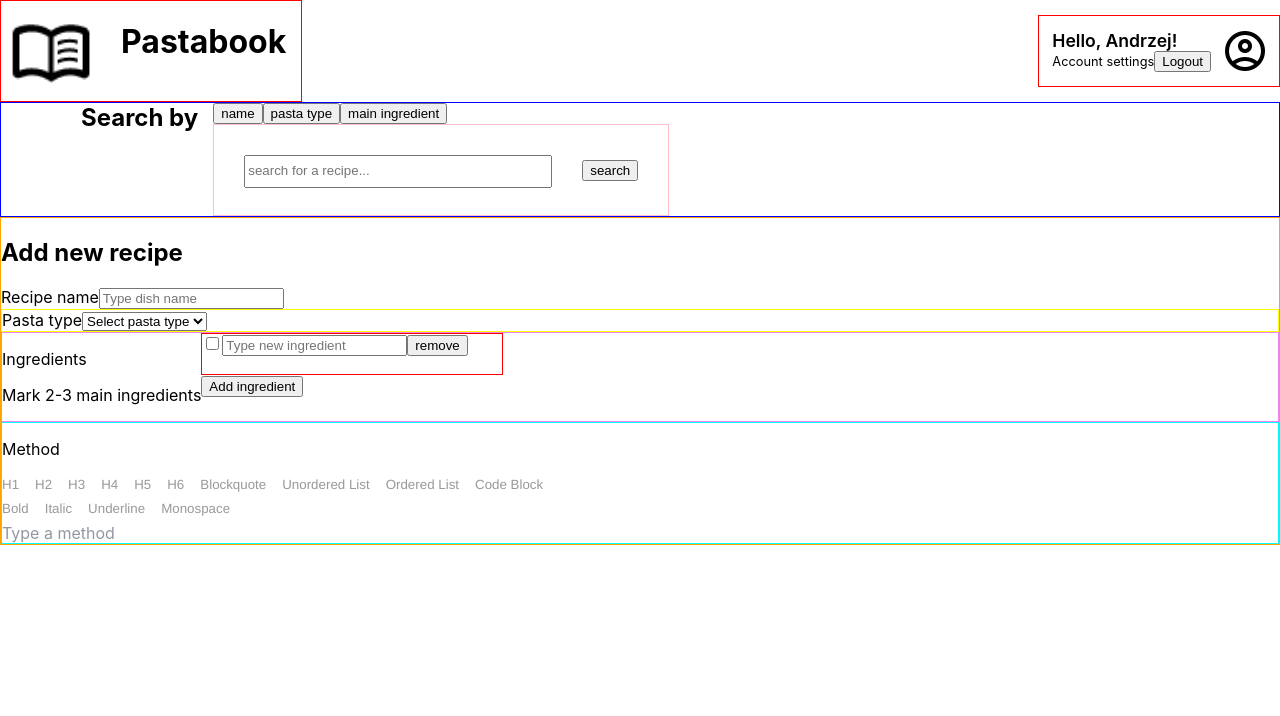
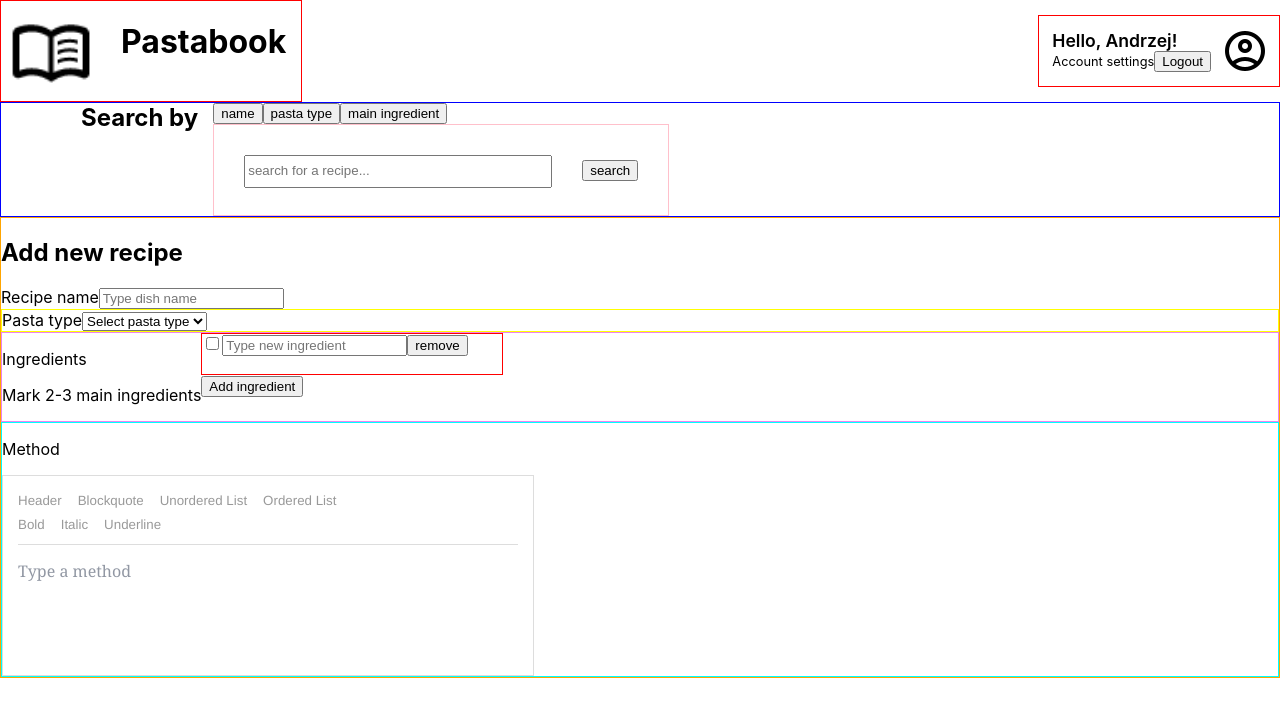
Before and after one commit to andrzejkukuryk/pastabook, a React (Create React App) app: page /add in a window 1280 px wide. Shown: the top 716 px of the page. Built offline with nearby package versions, Linux system fonts and the light colour scheme; sample sign-in values are in the browser's storage.

Commit message:
AddRecipeMethod done

```diff
--- a/src/component/BlockStyleControls/index.tsx
+++ b/src/component/BlockStyleControls/index.tsx
@@ -5,16 +5,16 @@ import "draft-js/dist/Draft.css";
 import "../RichTextEditor/richText.css";
 
 const BLOCK_TYPES = [
-  { label: "H1", style: "header-one" },
-  { label: "H2", style: "header-two" },
-  { label: "H3", style: "header-three" },
-  { label: "H4", style: "header-four" },
-  { label: "H5", style: "header-five" },
-  { label: "H6", style: "header-six" },
+  // { label: "H1", style: "header-one" },
+  // { label: "H2", style: "header-two" },
+  // { label: "H3", style: "header-three" },
+  { label: "Header", style: "header-four" },
+  // { label: "H5", style: "header-five" },
+  // { label: "H6", style: "header-six" },
   { label: "Blockquote", style: "blockquote" },
   { label: "Unordered List", style: "unordered-list-item" },
   { label: "Ordered List", style: "ordered-list-item" },
-  { label: "Code Block", style: "code-block" },
+  // { label: "Code Block", style: "code-block" },
 ];
 
 interface BlockStyleControlsProps {
--- a/src/component/InlineStyleControls/index.tsx
+++ b/src/component/InlineStyleControls/index.tsx
@@ -9,15 +9,18 @@ const INLINE_STYLES = [
   { label: "Bold", style: "BOLD" },
   { label: "Italic", style: "ITALIC" },
   { label: "Underline", style: "UNDERLINE" },
-  { label: "Monospace", style: "CODE" },
+  // { label: "Monospace", style: "CODE" },
 ];
 
-type Props = {
+interface InlineStyleControlsProps {
   editorState: EditorState;
   onToggle: (bockType: string) => void;
-};
+}
 
-export const InlineStyleControls = ({ editorState, onToggle }: Props) => {
+export const InlineStyleControls = ({
+  editorState,
+  onToggle,
+}: InlineStyleControlsProps) => {
   const currentStyle = editorState.getCurrentInlineStyle();
 
   return (
--- a/src/component/RichTextEditor/index.tsx
+++ b/src/component/RichTextEditor/index.tsx
@@ -84,14 +84,19 @@ export const RichTextEditor = ({ setContent }: RichTextEditorProps) => {
 
   return (
     <>
+      <div className="RichEditor-controls">
         <BlockStyleControls
           editorState={editorState}
           onToggle={toggleBlockType}
         />
+      </div>
+      <div className="RichEditor-controls">
         <InlineStyleControls
           editorState={editorState}
           onToggle={toggleInlineStyle}
         />
+      </div>
+      <div className="RichEditor-editor">
         <Editor
           ref={editorRef}
           editorState={editorState}
@@ -103,6 +108,7 @@ export const RichTextEditor = ({ setContent }: RichTextEditorProps) => {
           spellCheck={true}
           handleKeyCommand={handleKeyCommand}
         />
+      </div>
     </>
   );
 };
--- a/src/component/addRecipe/index.tsx
+++ b/src/component/addRecipe/index.tsx
@@ -18,9 +18,11 @@ export function AddRecipe() {
 
   const [newRecipeName, setNewRecipeName] = useState<string>("");
   const [newPastaType, setNewPastaType] = useState<string>("");
+  const [newMethod, setNewMethod] = useState<any>({});
   const [newIngredients, setNewIngredients] =
     useState<NewIngredient[]>(intialNewIngredients);
 
+  console.log(newMethod);
   return (
     <div className={styles.container}>
       <h2>Add new recipe</h2>
@@ -33,7 +35,7 @@ export function AddRecipe() {
         newIngredients={newIngredients}
         setNewIngredients={setNewIngredients}
       />
-      <AddRecipeMethod />
+      <AddRecipeMethod setNewMethod={setNewMethod} />
     </div>
   );
 }
--- a/src/component/addRecipeMethod/index.tsx
+++ b/src/component/addRecipeMethod/index.tsx
@@ -1,14 +1,22 @@
-import React, { useState } from "react";
+import React, { useEffect, useState } from "react";
 import { RichTextEditor } from "../RichTextEditor";
 import styles from "./style.module.css";
 
-export function AddRecipeMethod() {
+interface AddRecipeMethodProps {
+  setNewMethod: React.Dispatch<any>;
+}
+
+export function AddRecipeMethod({ setNewMethod }: AddRecipeMethodProps) {
   const [content, setContent] = useState<any>({});
-  console.log(content);
+
+  useEffect(() => setNewMethod(content), [content]);
+
   return (
     <div className={styles.container}>
       <p>Method</p>
-      <RichTextEditor setContent={setContent} />
+      <div className={styles.RichEditorRoot}>
+        <RichTextEditor setContent={setContent} />
+      </div>
     </div>
   );
 }
--- a/src/component/addRecipeMethod/style.module.css
+++ b/src/component/addRecipeMethod/style.module.css
@@ -2,3 +2,11 @@
     max-width: 1280px ;
     border: 1px solid aqua;
 }
+.RichEditorRoot {
+    background: #fff;
+    border: 1px solid #ddd;
+    font-family: 'Georgia', serif;
+    font-size: 14px;
+    padding: 15px;
+    max-width: 500px;
+  }
```
Lines whose indentation alone changed are shown as unchanged.
